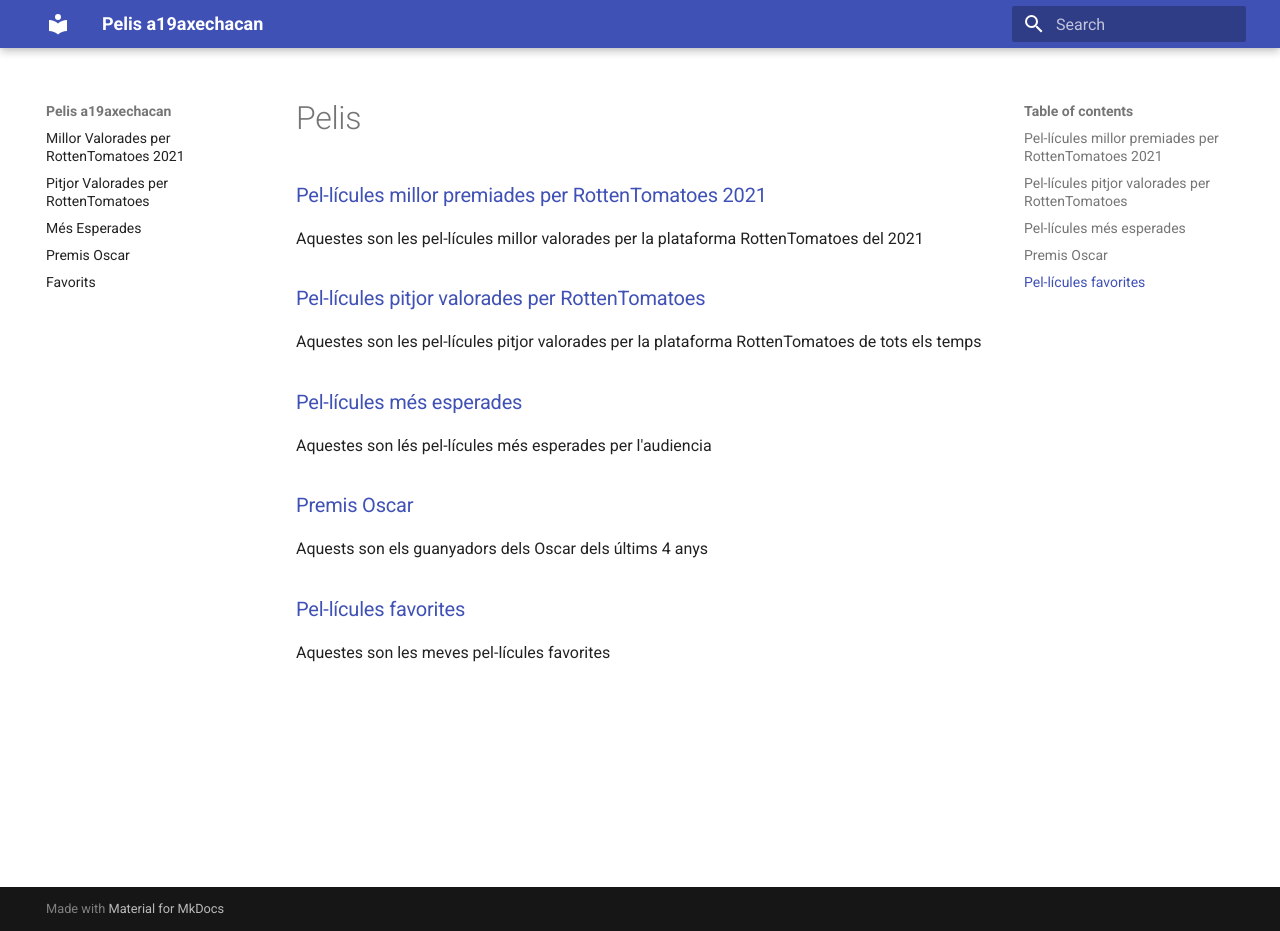
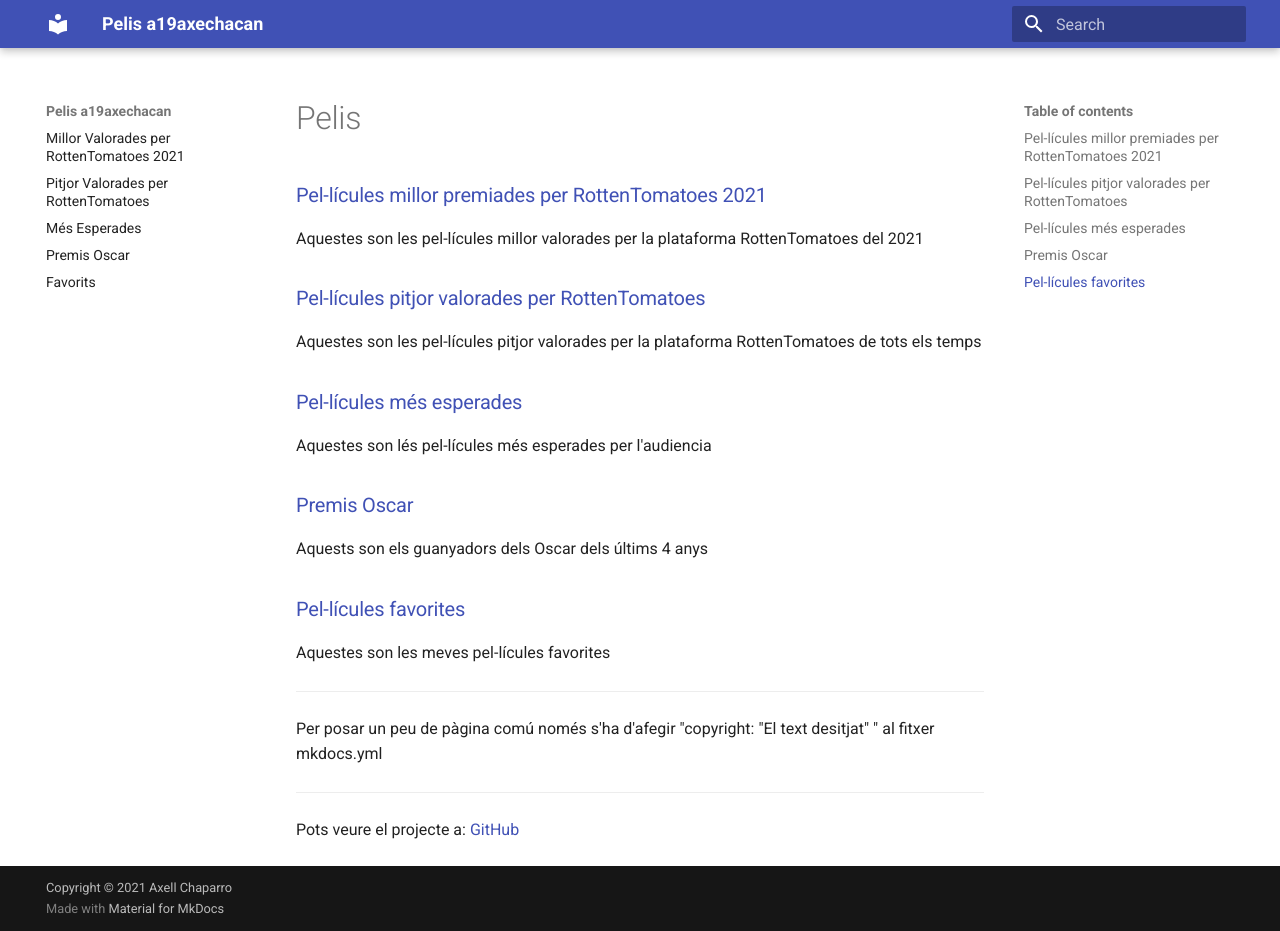
Before and after one commit to a19axechacan/pelis, an MkDocs documentation site: the page built from docs/index.md, in a window 1280 px wide and 931 px high. Built offline with MkDocs 1.6.1 and Material for MkDocs 9.7.7, drawn with Linux system fonts in a browser that asks for light colours.

Commit message:
Peu de pàgina i enllaç github

```diff
--- a/docs/index.md
+++ b/docs/index.md
@@ -9,3 +9,9 @@ Aquestes son lés pel-lícules més esperades per l'audiencia
 Aquests son els guanyadors dels Oscar dels últims 4 anys
 ###[Pel-lícules favorites](fav.md)
 Aquestes son les meves pel-lícules favorites
+
+
+***
+Per posar un peu de pàgina comú només s'ha d'afegir "copyright: "El text desitjat" " al fitxer mkdocs.yml
+***
+Pots veure el projecte a: [GitHub](https://github.com/a19axechacan/pelis)
--- a/mkdocs.yml
+++ b/mkdocs.yml
@@ -7,3 +7,4 @@ nav:
  - Favorits: fav.md
 theme:
  name: material
+copyright: Copyright &copy; 2021 Axell Chaparro
```
